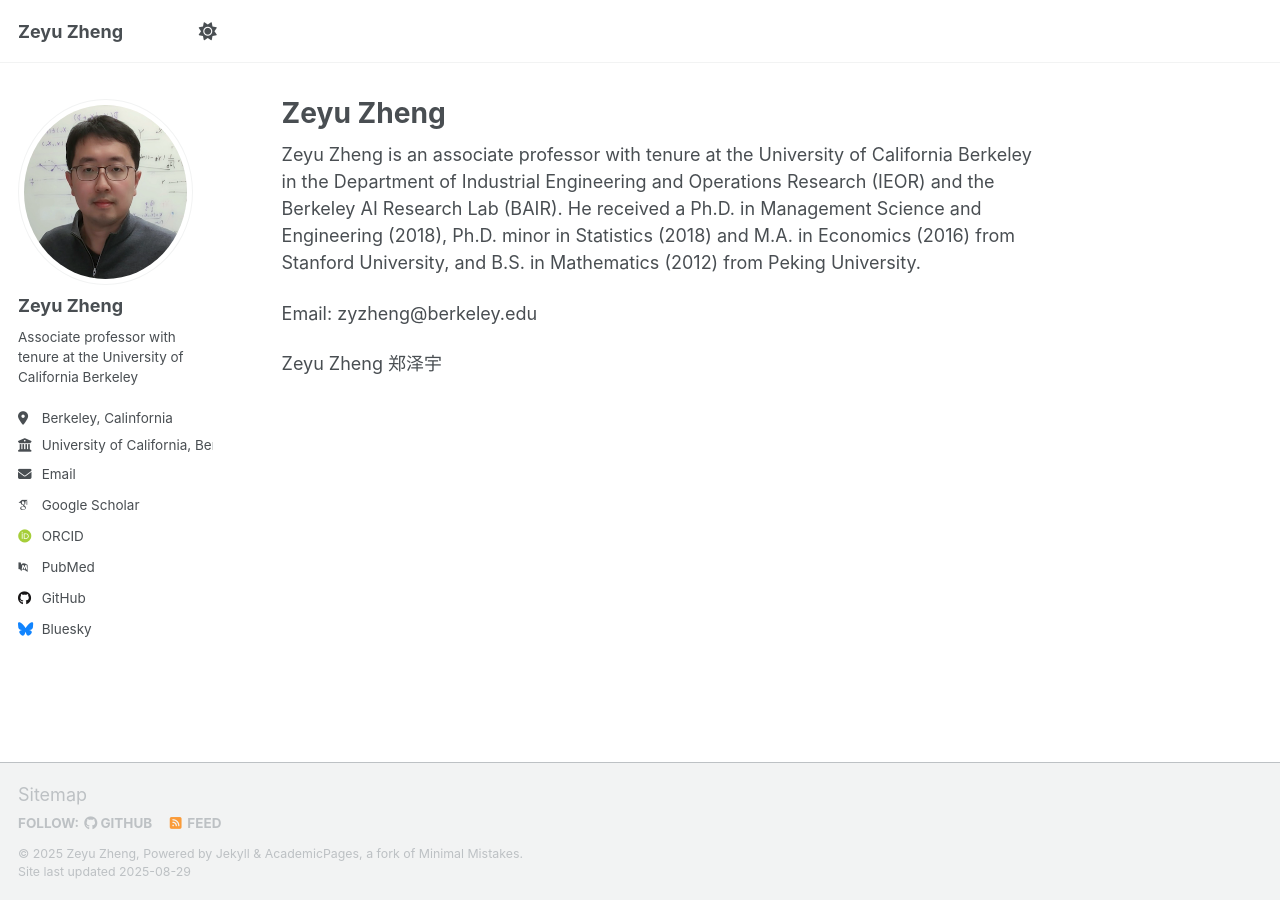
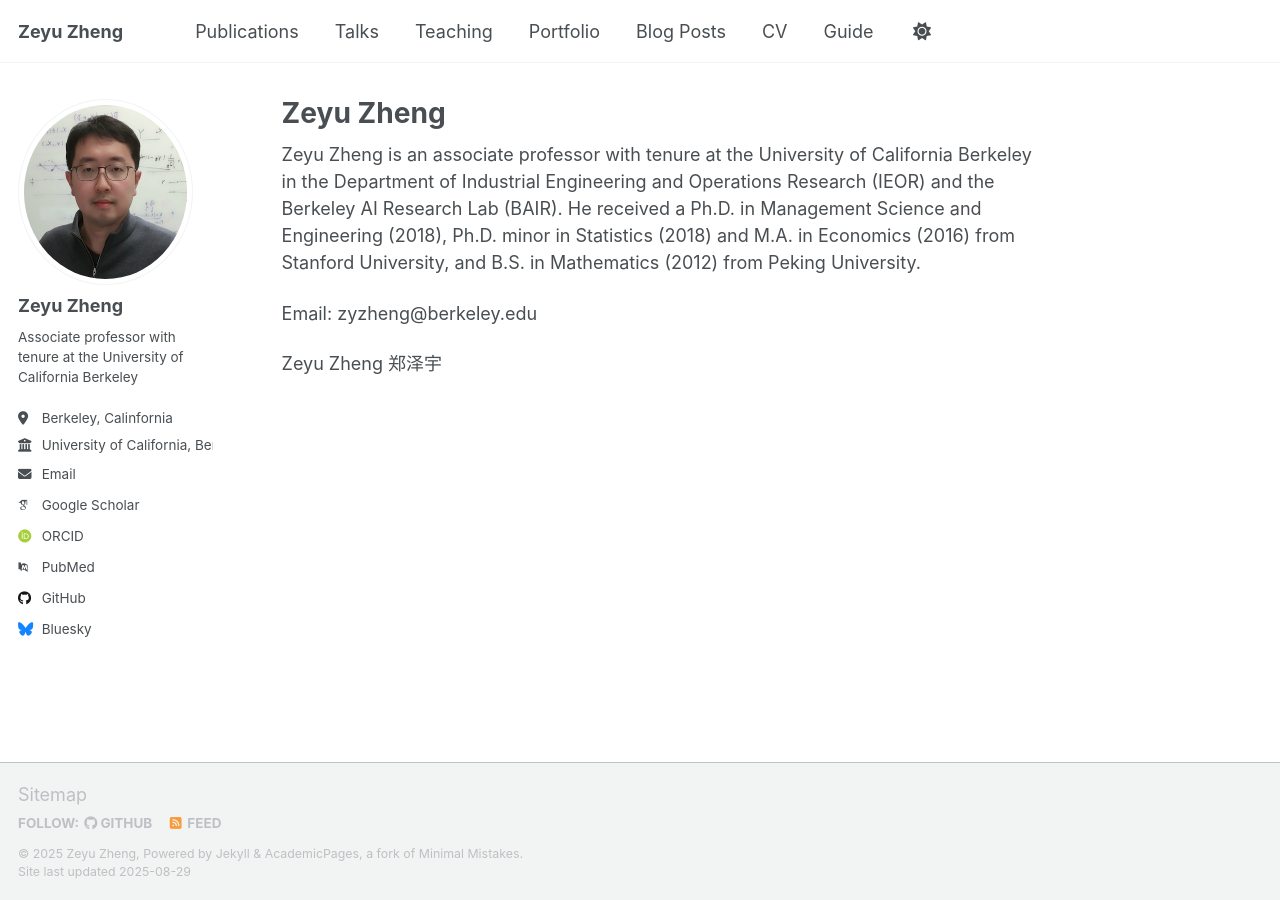
Before and after one commit to zheng80/zheng80.github.io, a Jekyll site: the page built from _pages/about.md, in a window 1280 px wide. Built offline with Jekyll 4.4.1, drawn with Linux system fonts in a browser that asks for light colours; some web fonts are replaced; a script that is not in the unit is left out; part of the change alters nothing that is shown.

Commit message:
Update navigation.yml

```diff
--- a/_data/navigation.yml
+++ b/_data/navigation.yml
@@ -1,4 +1,4 @@
-v# The following is the order of the links in the header of the website.
+# The following is the order of the links in the header of the website.
 #
 # Changing the order here will adjust the order and you can also add additional
 # links. Removing a link prevents it from showing in the header, but does not
@@ -11,24 +11,23 @@ main:
   - title: "Publications"
     url: /publications/
 
+  - title: "Talks"
+    url: /talks/
+
   - title: "Teaching"
     url: /teaching/
 
-  - title: "Service"
-    url: /services/
-  # - title: "Talks"
-  #   url: /talks/
+  - title: "Portfolio"
+    url: /portfolio/
 
+  - title: "Blog Posts"
+    url: /year-archive/
 
-
-  # - title: "Blog Posts"
-  #   url: /year-archive/
-
-  # - title: "CV"
-  #   url: /cv/
+  - title: "CV"
+    url: /cv/
 
   # - title: "CV"
   #   url: /cv-json/
 
-  # - title: "Guide"
-  #   url: /markdown/
+  - title: "Guide"
+    url: /markdown/
```
